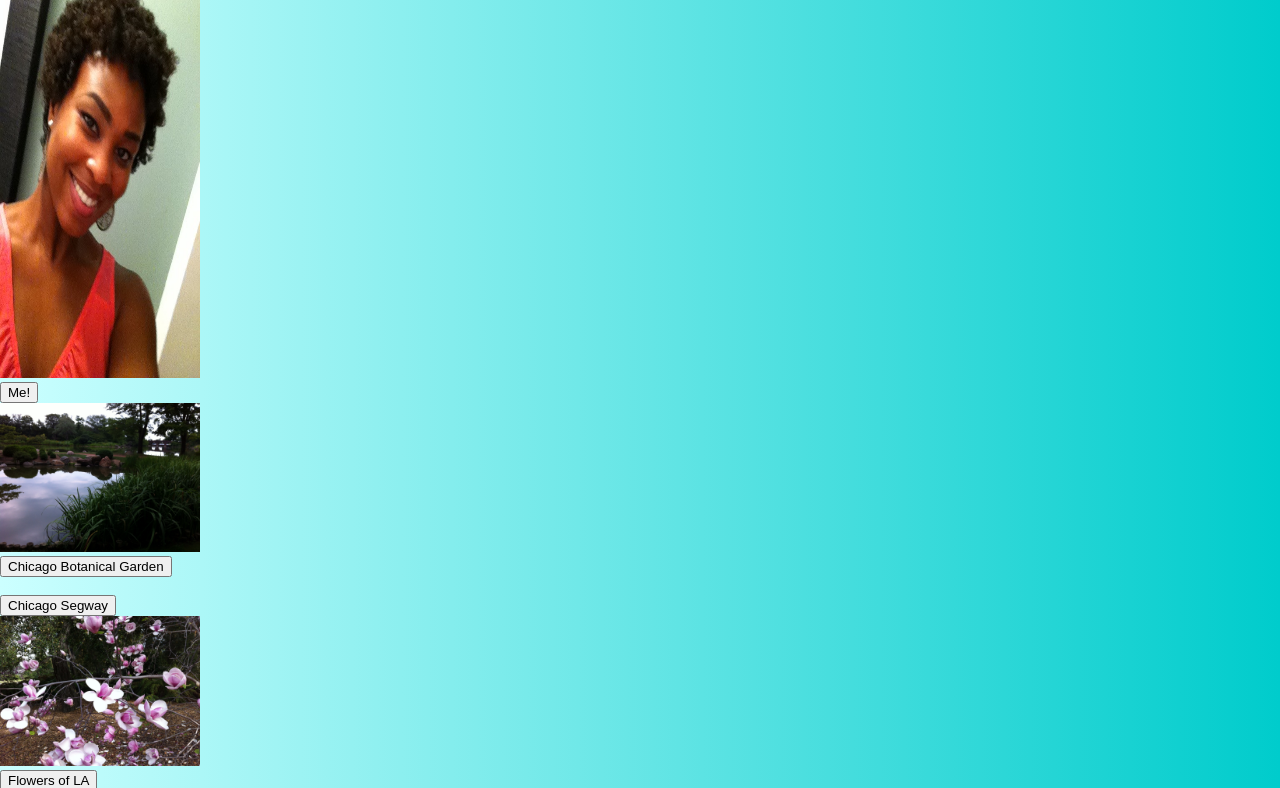
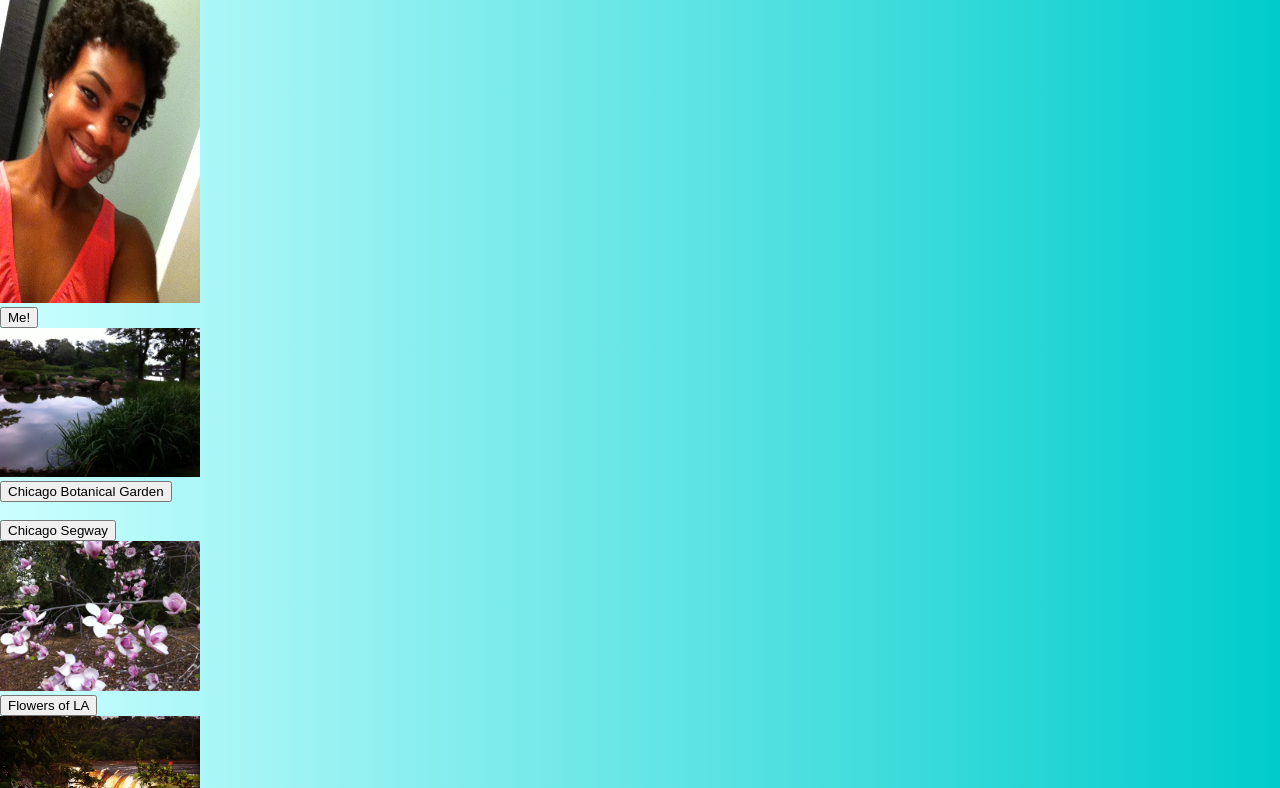
Before and after one commit to alrich425/alrich425.github.io, a plain HTML site: page index.html in a window 1280 px wide. Shown: the part 162-950 px from the top of the page. Drawn offline with Linux system fonts and the light colour scheme.

Commit message:
picture change

```diff
--- a/index.html
+++ b/index.html
@@ -20,7 +20,7 @@
 
 	<div class="container-images">
 		<div class="column-left">
-			<img src="images/me.jpg" width="200px" height="400px" alt="this is me">
+			<img src="images/me.jpg" width="200px" height="325px" alt="this is me">
 			<br />
 			<button>Me!</button>
 		</div>
```
